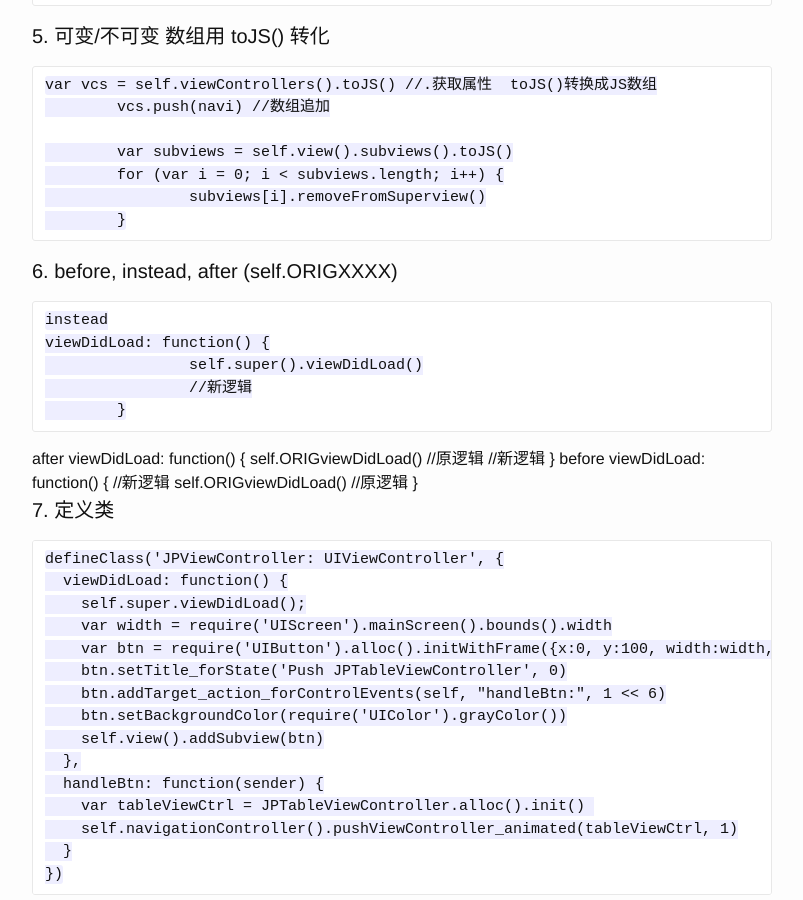
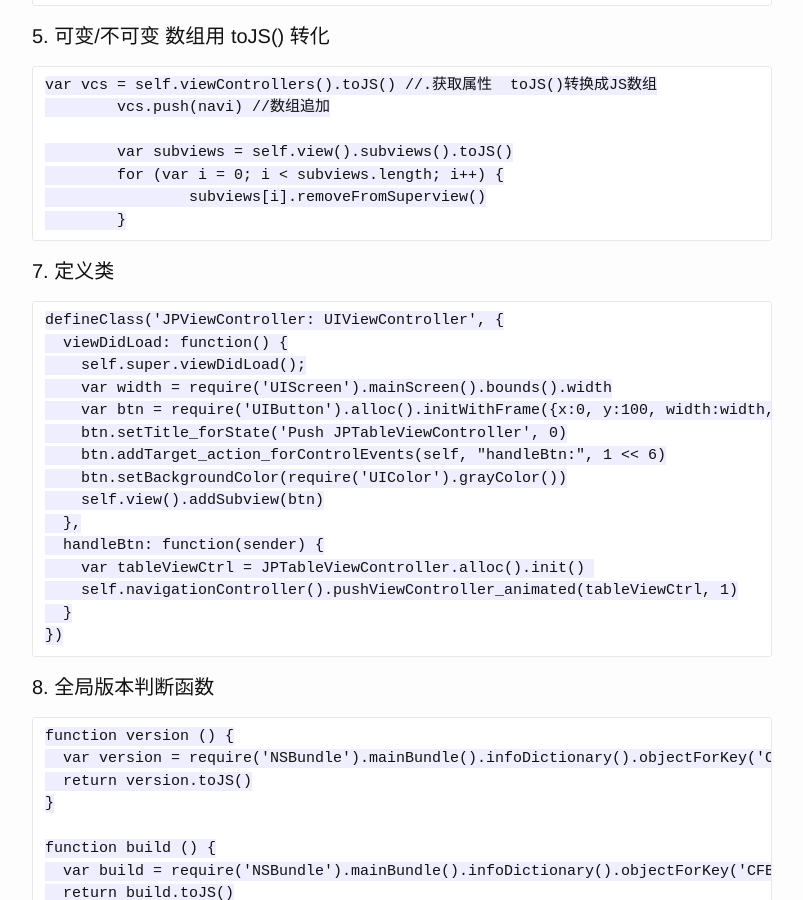
Before and after one commit to sanshanchuns/sanshanchuns.github.io, a Jekyll site: the page built from _posts/2015-07-27-iOS-JSPatch实践.markdown, in a window 1280 px wide and 900 px high, scrolled down 1279 px. Shown: the whole window, without its empty margins (238-1041 px from the left). Built offline with Jekyll 4.4.1, drawn with Linux system fonts in a browser that asks for light colours.

Commit message:
update files

```diff
--- a/_posts/2015-07-27-iOS-JSPatch实践.markdown
+++ b/_posts/2015-07-27-iOS-JSPatch实践.markdown
@@ -62,26 +62,6 @@
   		subviews[i].removeFromSuperview()
   	}
 
-#### 6. before, instead, after (self.ORIGXXXX)
-
-	instead
-	viewDidLoad: function() {
-  		self.super().viewDidLoad()
-  		//新逻辑
-  	}
-
-  	after
-  	viewDidLoad: function() {
-  		self.ORIGviewDidLoad() //原逻辑
-  		//新逻辑
-  	}
-
-  	before
-  	viewDidLoad: function() {
-  		//新逻辑
-  		self.ORIGviewDidLoad() //原逻辑
-  	}
-
 #### 7. 定义类
 
 	defineClass('JPViewController: UIViewController', {
```
